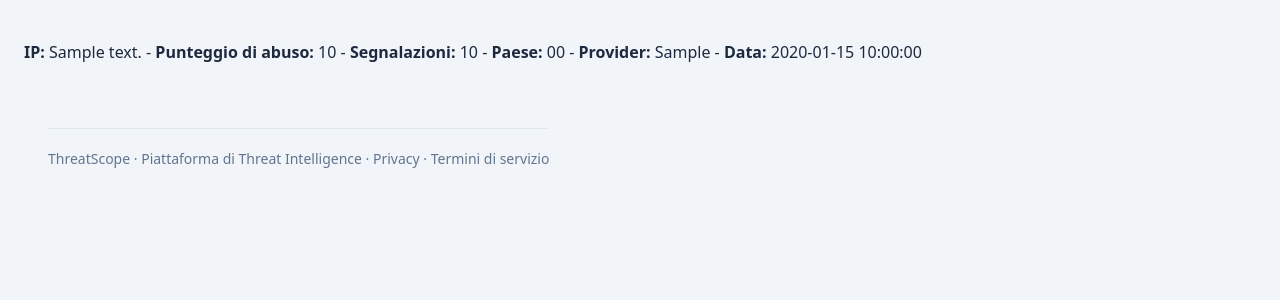
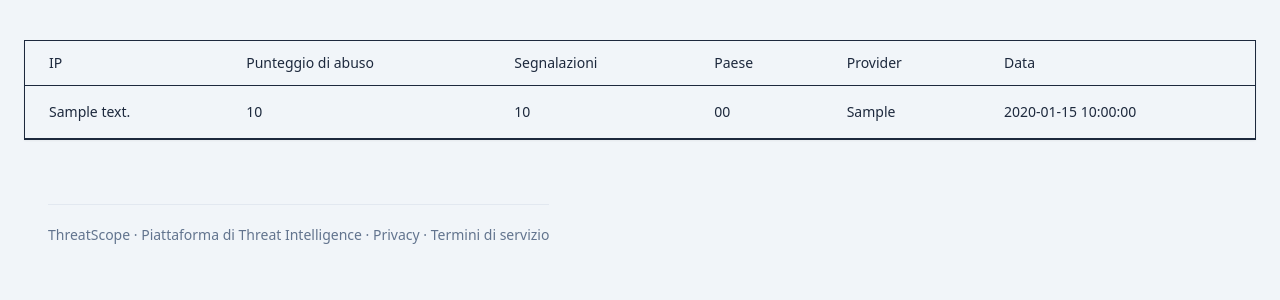
Before and after one commit to T-Virginia/ThreatScope, a Laravel app: page /history in a window 1280 px wide. Shown: the part 71-371 px from the top of the page. Run offline with Laravel 12, Linux system fonts and the light colour scheme; a user stored in the database is signed in; data comes from the database, SQL or seed files in the repository; tables that the repository leaves empty hold one stand-in row (values such as "Sample post"); style sheets or scripts are compiled from the project's sources; parts of the project's set-up code (start-up, migrations or seed data) failed here and were passed over.

Commit message:
inserimento tabella in history

```diff
--- a/resources/views/threats-history.blade.php
+++ b/resources/views/threats-history.blade.php
@@ -4,31 +4,67 @@
 <x-head />
 
 <body class="min-h-screen bg-slate-100 font-sans text-slate-800">
-
     <x-navbar />
-
     <main class="mx-auto max-w-7xl px-6 py-10">
-
-        <ul>
-            @if (count($records))
-                @foreach ($records as $record)
-                    <li>
-                        <strong>IP: </strong> {{ $record->ip_address }}
-                        - <strong>Punteggio di abuso: </strong> {{ $record->abuse_confidence_score ?? 'N/D' }}
-                        - <strong>Segnalazioni: </strong> {{ $record->total_reports ?? 'N/D' }}
-                        - <strong>Paese: </strong> {{ $record->country_code ?? 'N/D' }}
-                        - <strong>Provider: </strong> {{ $record->isp ?? 'N/D' }}
-                        - <strong>Data: </strong> {{ $record->created_at }}
-                    </li>
-                @endforeach
-            @else
-                <li>Nessun record presente</li>
-            @endif
-        </ul>
-
+        <div class="relative overflow-x-auto bg-neutral-primary-soft shadow-xs rounded-base border border-default">
+            <table class="w-full text-sm text-left rtl:text-right text-body">
+                <thead class="text-sm text-body bg-neutral-secondary-soft border-b rounded-base border-default">
+                    <tr>
+                        <th scope="col" class="px-6 py-3 font-medium">
+                            IP
+                        </th>
+                        <th scope="col" class="px-6 py-3 font-medium">
+                            Punteggio di abuso
+                        </th>
+                        <th scope="col" class="px-6 py-3 font-medium">
+                            Segnalazioni
+                        </th>
+                        <th scope="col" class="px-6 py-3 font-medium">
+                            Paese
+                        </th>
+                        <th scope="col" class="px-6 py-3 font-medium">
+                            Provider </th>
+                        <th scope="col" class="px-6 py-3 font-medium">
+                            Data
+                        </th>
+                    </tr>
+                </thead>
+                <tbody>
+                    @if (count($records))
+                        @foreach ($records as $record)
+                            <tr class="bg-neutral-primary border-b border-default">
+                                <th scope="row" class="px-6 py-4 font-medium text-heading whitespace-nowrap">
+                                    {{ $record->ip_address }}
+                                </th>
+                                <td class="px-6 py-4">
+                                    {{ $record->abuse_confidence_score ?? 'N/D' }}
+                                </td>
+                                <td class="px-6 py-4">
+                                    {{ $record->total_reports ?? 'N/D' }}
+                                </td>
+                                <td class="px-6 py-4">
+                                    {{ $record->country_code ?? 'N/D' }}
+                                </td>
+                                <td class="px-6 py-4">
+                                    {{ $record->isp ?? 'N/D' }}
+                                </td>
+                                <td class="px-6 py-4">
+                                    {{ $record->created_at }}
+                                </td>
+                            </tr>
+                        @endforeach
+                    @else
+                        <tr class="bg-neutral-primary border-b border-default">
+                            <th scope="row" class="px-6 py-4 font-medium text-heading whitespace-nowrap">
+                                Nessun record presente
+                            </th>
+                            <td></td>
+                    @endif
+                </tbody>
+            </table>
+        </div>
         <x-footer />
     </main>
-
 </body>
 
 </html>
```
